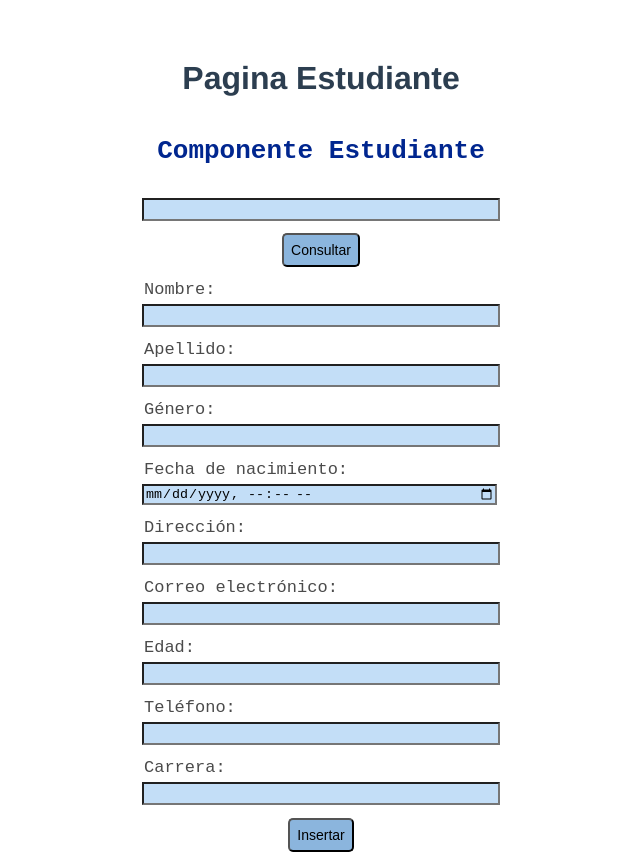
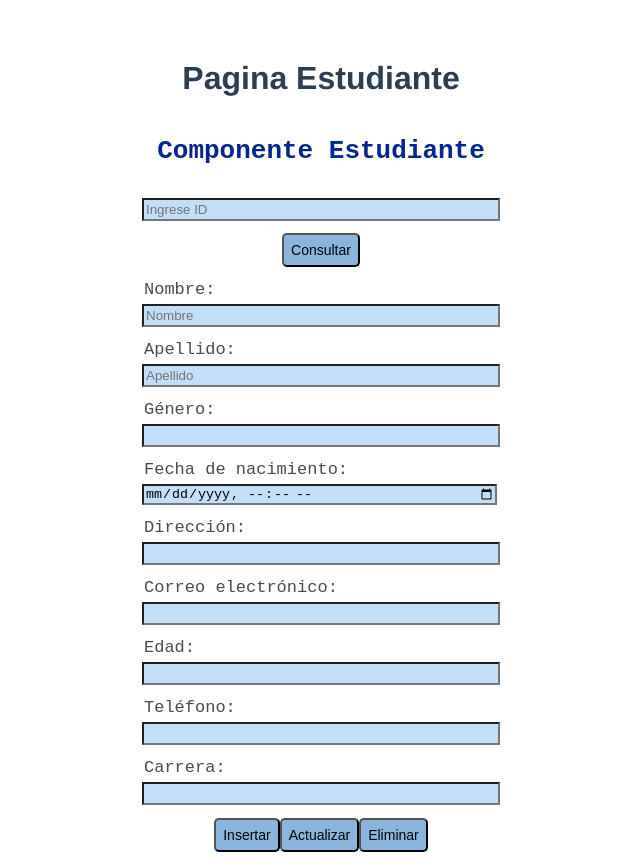
Before and after one commit to lenind9/pw_vue_u3_p5_lg, a Vue app: page / in a window 1280 px wide. Shown: the whole page, without its empty margins (319-959 px from the left). Built offline with nearby package versions, Linux system fonts and the light colour scheme.

Commit message:
PUT y DELETE axios

```diff
--- a/src/components/Estudiante.vue
+++ b/src/components/Estudiante.vue
@@ -3,14 +3,14 @@
     <div class="formulario">
       <h1>Componente Estudiante</h1>
       <div class="consultar">
-        <input v-model="id" type="text" />
+        <input v-model="id" type="text" placeholder="Ingrese ID"/>
         <div class="boton">
           <button @click="consultarPorId">Consultar</button>
         </div>
       </div>
       <div class="insertar">
-        <p type="Nombre: "><input v-model="nombre" type="text" /></p>
-        <p type="Apellido: "><input v-model="apellido" type="text" /></p>
+        <p type="Nombre: "><input v-model="nombre" type="text" placeholder="Nombre"/></p>
+        <p type="Apellido: "><input v-model="apellido" type="text" placeholder="Apellido"/></p>
         <p type="Género: "><input v-model="genero" type="text" /></p>
         <p type="Fecha de nacimiento: "><input v-model="fechaNacimiento" type="datetime-local" /></p>
         <p type="Dirección: "><input v-model="direccion" type="text" /></p>
@@ -21,6 +21,8 @@
 
         <div>
           <button @click="insertar">Insertar</button>
+          <button @click="actualizar">Actualizar</button>
+          <button @click="eliminar">Eliminar</button>
         </div>
       </div>
 
@@ -29,7 +31,7 @@
 </template>
 
 <script>
-import {consultarEstudianteFachada, insertarFachada} from "../helpers/clienteEstudiante.js";
+import {consultarEstudianteFachada, insertarFachada, actualizarFachada, eliminarFachada} from "../helpers/clienteEstudiante.js";
 
 export default {
   data() {
@@ -75,6 +77,23 @@
       };
       await insertarFachada(estuBody);
     },
+    async actualizar() {
+      const estuBody = {
+        nombre: this.nombre,
+        apellido: this.apellido,
+        genero: this.genero,
+        fechaNacimiento: this.fechaNacimiento,
+        direccion: this.direccion,
+        correoElectronico: this.correoElectronico,
+        edad: this.edad,
+        telefono: this.telefono,
+        carrera: this.carrera,
+      };
+      await actualizarFachada(this.id, estuBody);
+    },
+    async eliminar() {
+      await eliminarFachada(this.id);
+    }
   },
 };
 </script>
--- a/src/helpers/clienteEstudiante.js
+++ b/src/helpers/clienteEstudiante.js
@@ -11,10 +11,28 @@
 }
 
 const insertar = async (body) => {
-    const data = axios.post(`http://localhost:8080/API/v1.0/Matricula/estudiantes`, body).then(res => res.data)
-    console.log(data)
+    const data = axios.post(`http://localhost:8080/API/v1.0/Matricula/estudiantes`, body).then(res => res.data);
+    console.log(data);
 }
 
 export const insertarFachada = async (body) => {
     await insertar(body);
 }
+
+const actualizar = (id, body) => {
+    const data = axios.put(`http://localhost:8080/API/v1.0/Matricula/estudiantes/${id}`, body).then(res => res.data);
+    console.log(data);
+}
+
+export const actualizarFachada = async (id, body) => {
+    await actualizar(id, body);
+}
+
+const eliminar = async (id) => {
+    const data = axios.delete(`http://localhost:8080/API/v1.0/Matricula/estudiantes/${id}`).then(res => res.data);
+    console.log(data);
+}
+
+export const eliminarFachada = async (id) => {
+    await eliminar(id);
+}
```
